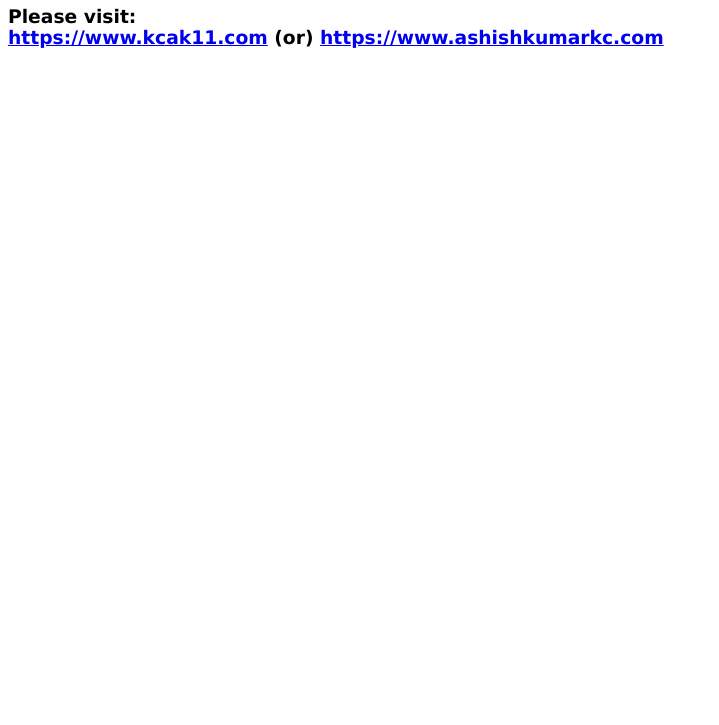
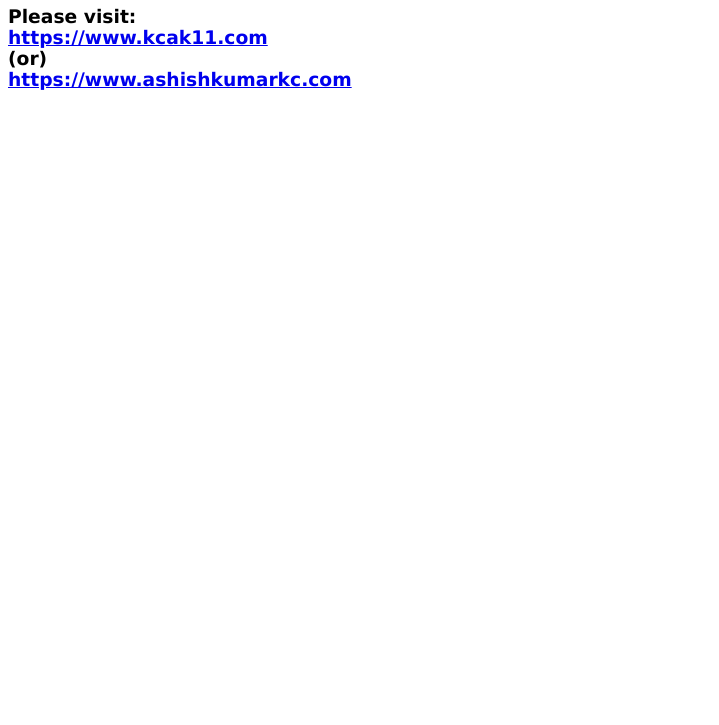
Before and after one commit to web-kcak11/frontend, a plain HTML site: page index.html in a window 1280 px wide. Shown: the part 75-800 px from the top of the page, without its empty margins (0-719 px from the left). Drawn offline with Linux system fonts and the light colour scheme.

Commit message:
Add files via upload

```diff
--- a/index.html
+++ b/index.html
@@ -14,8 +14,8 @@
   <h3>
     <span>Please visit:</span>
     <br />
-    <a href="https://www.kcak11.com" target="_blank">https://www.kcak11.com</a>
-    (or)
+    <a href="https://www.kcak11.com" target="_blank">https://www.kcak11.com</a><br />
+    (or)<br />
     <a href="https://www.ashishkumarkc.com" target="_blank">https://www.ashishkumarkc.com</a>
   </h3>
   <script type="text/javascript">
```
